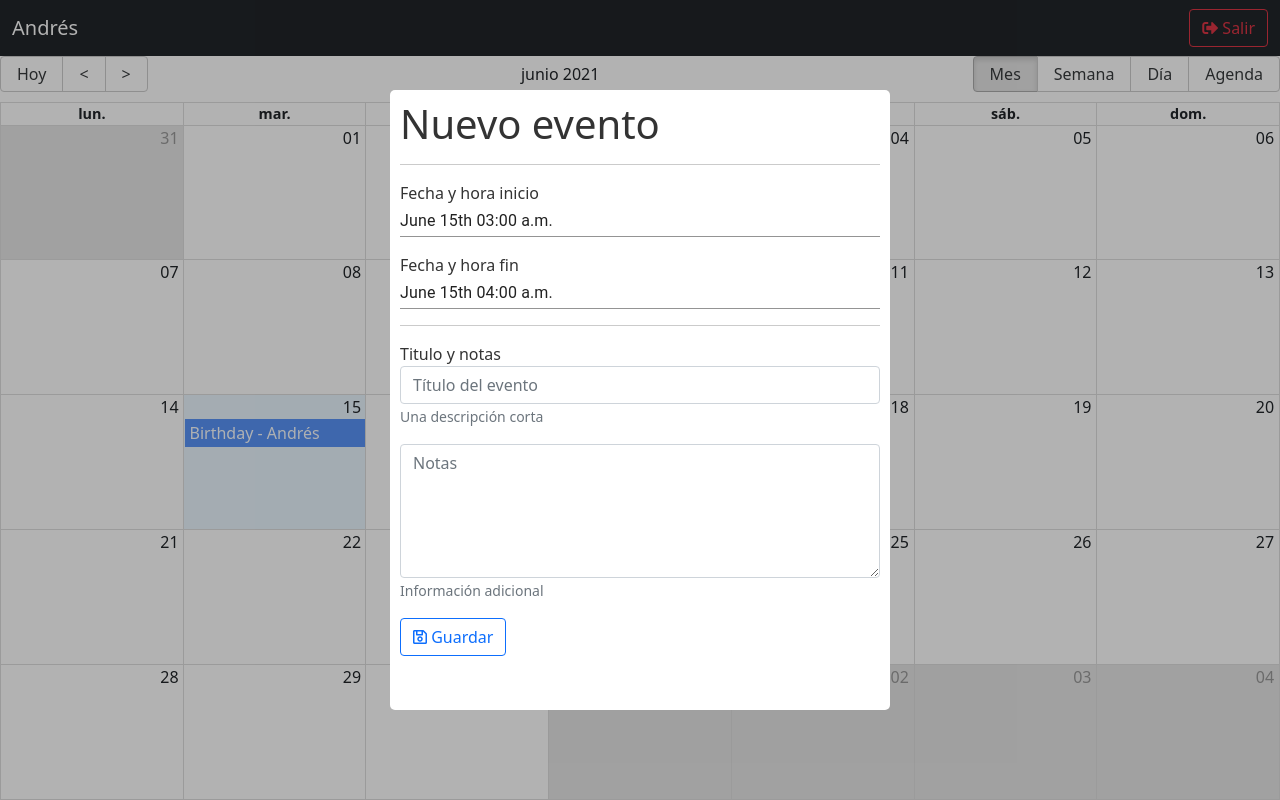
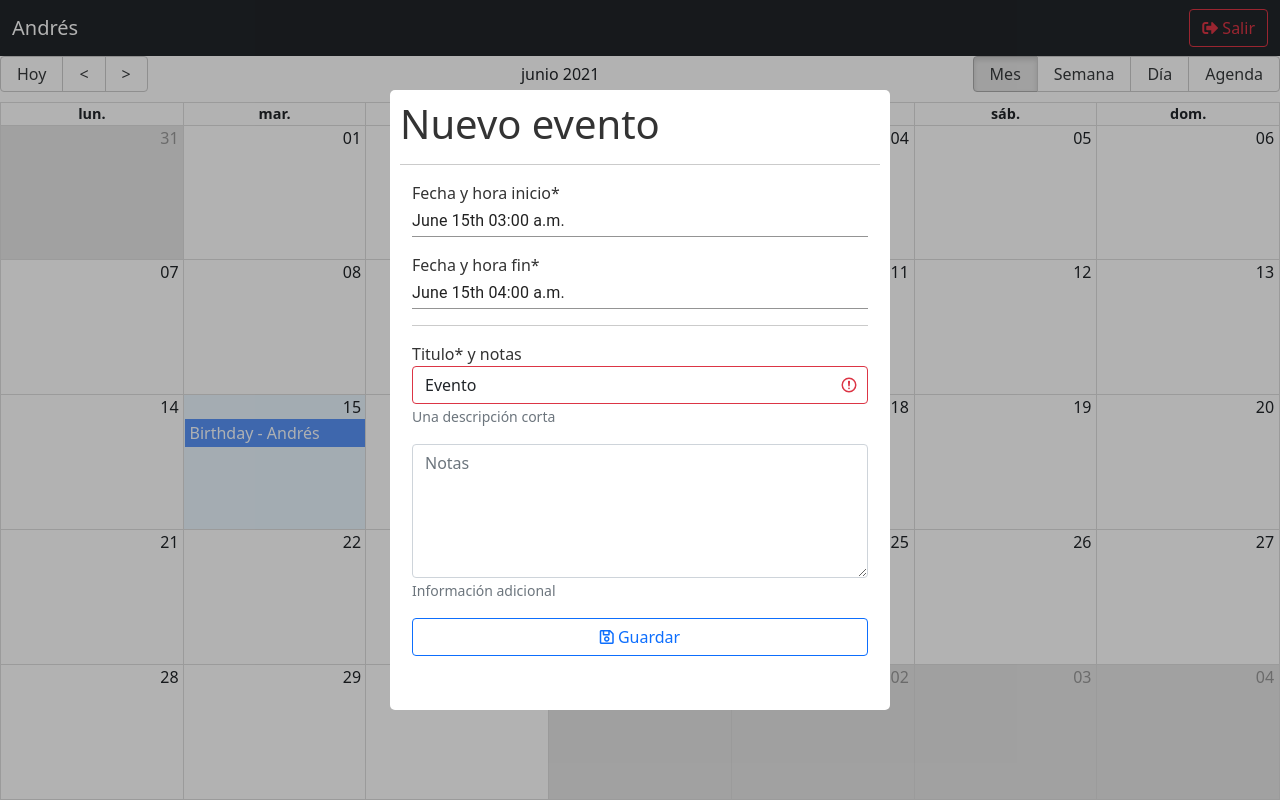
Before and after one commit to velascoandres/calendar_app, a React (Create React App) app: page / in a window 1280 px wide. Built offline with nearby package versions, Linux system fonts and the light colour scheme.

Commit message:
validaciones formulario

```diff
--- a/package.json
+++ b/package.json
@@ -25,6 +25,7 @@
     "react-modal": "^3.14.2",
     "react-router-dom": "^5.2.0",
     "react-scripts": "4.0.3",
+    "sweetalert2": "^11.0.17",
     "typescript": "^4.3.2",
     "web-vitals": "^1.1.2"
   },
--- a/src/components/calendar/CalendarModal.tsx
+++ b/src/components/calendar/CalendarModal.tsx
@@ -1,8 +1,7 @@
-import React, { ChangeEvent, useState } from 'react';
+import React, { useState } from 'react';
 
 import Modal from 'react-modal';
 import moment from 'moment';
-import TextField from '@material-ui/core/TextField';
 
 import {
     MuiPickersUtilsProvider,
@@ -10,6 +9,8 @@ import {
 } from '@material-ui/pickers';
 import DateFnsUtils from '@date-io/date-fns';
 import { MaterialUiPickersDate } from '@material-ui/pickers/typings/date';
+
+import Swal from 'sweetalert2';
 
 const customStyles: Modal.Styles = {
     content: {
@@ -21,6 +22,20 @@ const customStyles: Modal.Styles = {
         transform: 'translate(-50%, -50%)'
     }
 };
+
+
+export interface IEventForm {
+    title: string;
+    notes: string;
+    startDate: Date;
+    endDate: Date;
+}
+
+export enum ValueState {
+    clean = 'Clear',
+    valid = 'Dirty',
+    inValid = 'Invalid',
+}
 
 
 
@@ -36,6 +51,58 @@ export const CalendarModal: React.FC = () => {
 
     const [dateStart, setDateStart] = useState<Date>(now.toDate());
     const [dateEnd, setDateEnd] = useState<Date>(after.toDate());
+    const [titleValid, setTitleValid] = useState<ValueState>(ValueState.clean);
+
+    const initialFormValues: IEventForm = {
+        title: 'Evento',
+        notes: '',
+        startDate: now.toDate(),
+        endDate: after.toDate(),
+    };
+
+    const [formValues, setFormValues] = useState<IEventForm>(initialFormValues);
+
+    const { notes, title, startDate, endDate } = formValues;
+
+    const handleInputChange = ({ target }: React.ChangeEvent<HTMLInputElement | HTMLTextAreaElement>) => {
+        setFormValues(
+            {
+                ...formValues,
+                [target.name]: target.value,
+            }
+        );
+    };
+
+
+    const handleSubmitForm = (e: React.ChangeEvent<HTMLFormElement>) => {
+        e.preventDefault();
+        const momentStart = moment(startDate);
+        const momentEnd = moment(endDate);
+
+        if (momentStart.isSameOrAfter(momentEnd)) {
+            Swal.fire(
+                'Error',
+                'La fecha fin debe de ser mayor a la fecha de inicio',
+                'error',
+            );
+            return;
+        }
+
+        if (title.trim().length < 2) {
+            return setTitleValid(ValueState.inValid);
+        }
+        setTitleValid(ValueState.valid);
+
+
+        // TODO: realizar grabacion
+        closeModal();
+
+    }
+
+
+    const closeModal = () => {
+        // TODO: cerrar modal
+    }
 
 
     const onRequestClose = () => {
@@ -44,10 +111,23 @@ export const CalendarModal: React.FC = () => {
 
     const handleStartDateChange = (date: MaterialUiPickersDate) => {
         setDateStart(date as Date);
+        setFormValues(
+            {
+                ...formValues,
+                startDate: date as Date,
+            }
+        );
+
     };
 
     const handleEndDateChange = (date: MaterialUiPickersDate) => {
         setDateEnd(date as Date);
+        setFormValues(
+            {
+                ...formValues,
+                endDate: date as Date,
+            }
+        );
     };
 
     return (
@@ -63,10 +143,13 @@ export const CalendarModal: React.FC = () => {
 
             <h1> Nuevo evento </h1>
             <hr />
-            <form className="c">
+            <form
+                className="container"
+                onSubmit={handleSubmitForm}
+            >
 
                 <div className="mb-3">
-                    <label>Fecha y hora inicio</label>
+                    <label>Fecha y hora inicio*</label>
                     <br />
                     <MuiPickersUtilsProvider utils={DateFnsUtils}>
                         <DateTimePicker
@@ -81,7 +164,7 @@ export const CalendarModal: React.FC = () => {
                 </div>
 
                 <div className="mb-3">
-                    <label>Fecha y hora fin</label>
+                    <label>Fecha y hora fin*</label>
                     <br />
                     <MuiPickersUtilsProvider utils={DateFnsUtils}>
                         <DateTimePicker
@@ -96,13 +179,15 @@ export const CalendarModal: React.FC = () => {
 
                 <hr />
                 <div className="mb-3">
-                    <label>Titulo y notas</label>
+                    <label>Titulo* y notas</label>
                     <input
                         type="text"
-                        className="form-control"
+                        className={`form-control ${titleValid !== ValueState.valid && 'is-invalid'}`}
                         placeholder="Título del evento"
                         name="title"
+                        value={title}
                         autoComplete="off"
+                        onChange={handleInputChange}
                     />
                     <small id="emailHelp" className="form-text text-muted">
                         Una descripción corta
@@ -115,20 +200,23 @@ export const CalendarModal: React.FC = () => {
                         placeholder="Notas"
                         rows={5}
                         name="notes"
+                        value={notes}
+                        onChange={handleInputChange}
                     ></textarea>
                     <small id="emailHelp" className="form-text text-muted">
                         Información adicional
                     </small>
                 </div>
 
+                <div className="d-grid gap-2">
                     <button
                         type="submit"
-                    className="btn btn-outline-primary btn-block"
+                        className="btn btn-outline-primary"
                     >
                         <i className="far fa-save"></i>
                         <span> Guardar</span>
                     </button>
-
+                </div>
             </form>
         </Modal>
     );
```
Also changed, not shown: 1 other file (tests, documents, lock files or other folders). Lines whose indentation alone changed are shown as unchanged.
